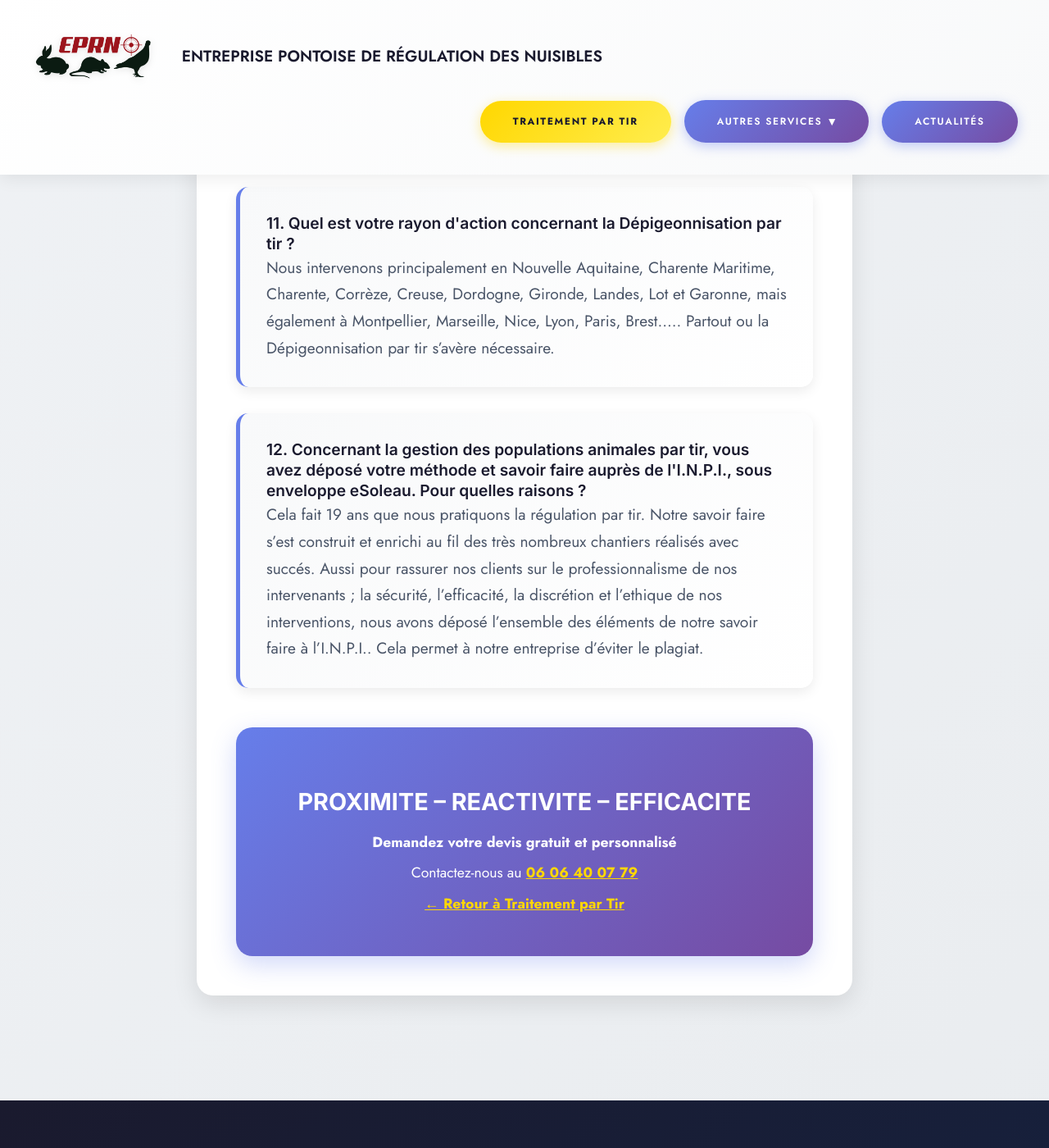
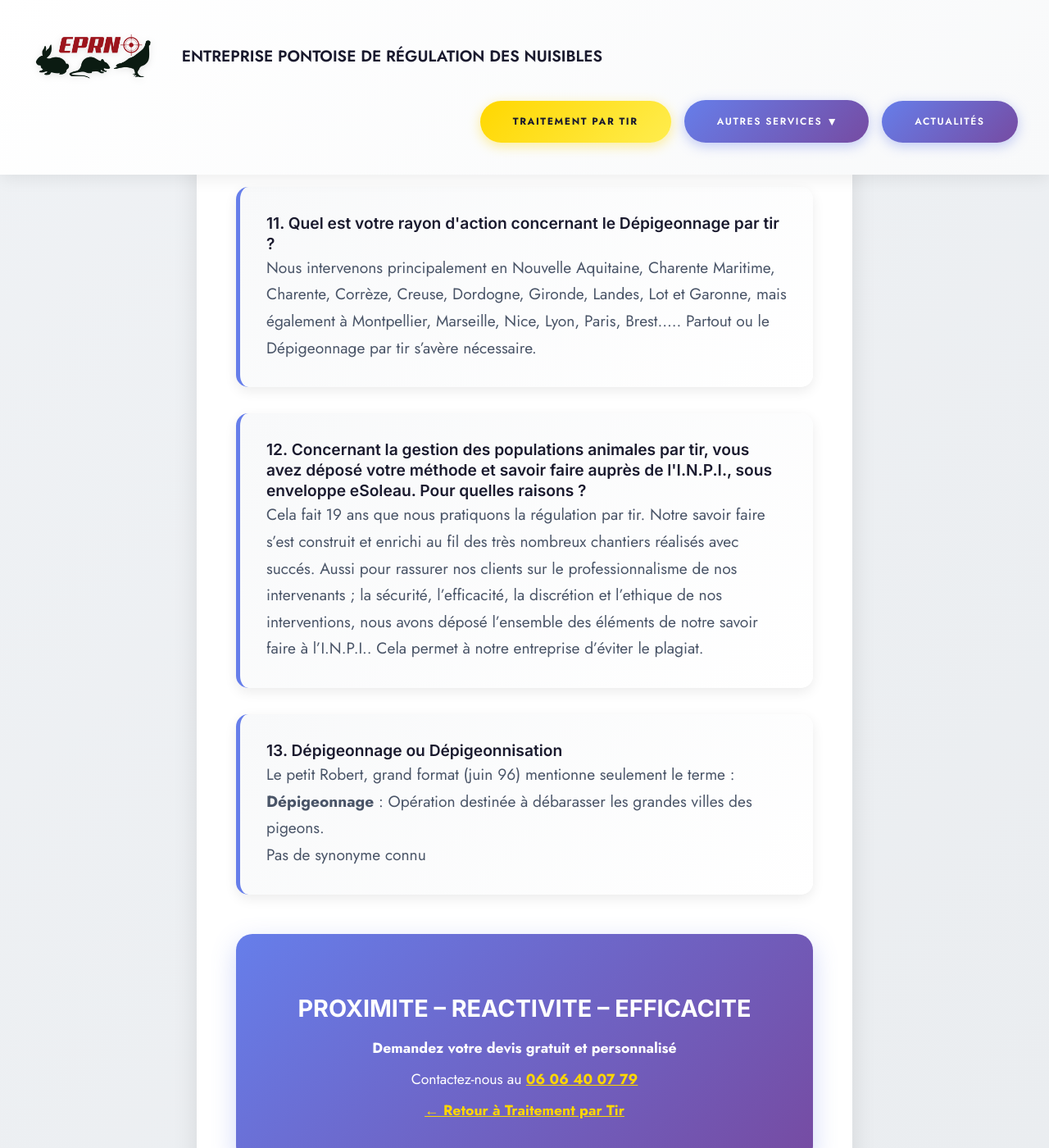
Before and after one commit to TheDoubleJo/eprn, a Jekyll site: the page built from faq-traitement-tir.html, in a window 1280 px wide and 1400 px high, scrolled down 3028 px. Shown: the whole window at 82% size. Built offline with Jekyll 4.4.1, drawn with Linux system fonts in a browser that asks for light colours; some of the changed text lies outside the part shown.

Commit message:
Update FAQ “faq-traitement-tir”

```diff
--- a/faq-traitement-tir.html
+++ b/faq-traitement-tir.html
@@ -1,17 +1,17 @@
 ---
 layout: default
 title: FAQ Traitement par Tir - EPRN
-description: Questions fréquentes sur le traitement sanitaire par tir en Charente-Maritime. Dépigeonisation, régulation de la faune sauvage, tir létal et non létal.
+description: Questions fréquentes sur le traitement sanitaire par tir en Charente-Maritime. Dépigeonnage, régulation de la faune sauvage, tir létal et non létal.
 faq_items:
   - question: Qu'est-ce que le traitement sanitaire par tir ?
     answer: Le traitement sanitaire par tir est une méthode de **régulation des populations animales** indésirables ou déséquilibrées qui engendrent des nuisances notemment des risques de transmission de zoonoses à l'homme. Il s'applique à la faune sauvage, aux animaux d'élevage échappés ou aux espèces envahissantes causant des dégâts importants. C'est notre **activité principale** chez EPRN.
   - question: Quelles sont les différences entre tir létal et tir non létal ?
     answer: "**Tir létal** : utilisé quand la population est invasive ou trop importante et représente un danger pour l'écosystème, la santé publique, les cultures ou la sécurité. Permet de rétablir rapidement un équilibre naturel.**Tir non létal** : Surtout pour les espèces échappées ou dangereuses, nous utilisons la télé-injection avec fusil hypodermique pour les endormir sans stress et sans causer de dommages permanents."
   - question: Quelles espèces peuvent être régulées par tir ?
-    answer: "Nous intervenons principalement pour la **dépigeonisation et la dératisation**, mais aussi pour la régulation de la faune sauvage problématique : sangliers, corvidés, renards, ragondins, et autres espèces classées susceptibles d'occasionner des dégats et en surnombre, selon la réglementation en vigueur."
+    answer: "Nous intervenons principalement pour le **dépigeonnage et la dératisation**, mais aussi pour la régulation de la faune sauvage problématique : sangliers, corvidés, renards, ragondins, et autres espèces classées susceptibles d'occasionner des dégats et en surnombre, selon la réglementation en vigueur."
   - question: Le traitement par tir est-il légal ?
     answer: Oui, nos interventions sont parfaitement **encadrées par la loi**. Nous respectons les réglementations communales, préfectorales, ministérielles, les saisons, les statuts de chaque espèce et les quotas réglementaires. Quelque soit notre client, nous définissons ensemble les modalités d'intervention.
-  - question: Comment se déroule une intervention de dépigeonisation ?
+  - question: Comment se déroule une intervention de dépigeonnage ?
     answer: Nous commençons par une **évaluation de la situation** pour identifier l'ampleur du problème. Ensuite, nous mettons en œuvre la **régulation des populations** par tir, souvent en horaires décalés pour limiter les nuisances. Nous assurons un **suivi** pour évaluer l'efficacité et adapter nos méthodes si nécessaire.
   - question: Intervenez-vous la nuit ou le week-end ?
     answer: Oui, nous sommes **à votre écoute tous les jours, soirs et week-end**. Nous intervenons souvent en horaires décalés pour garantir l'efficacité et la discrétion de nos opérations. Une réponse à votre problématique vous sera proposée dans les 48 heures.
@@ -23,10 +23,17 @@ faq_items:
     answer: Oui, nous proposons des **formations et conseils** aux particuliers et aux entreprises sur les meilleures pratiques pour prévenir les invasions et installations d'animaux indésirables. Nous partageons notre expertise pour vous aider à long terme.
   - question: Comment obtenir un devis pour une régulation par tir ?
     answer: Contactez-nous au [06 06 40 07 79](tel:0606400779) pour décrire votre situation. Nous effectuons une **évaluation détaillée** de la problématique, puis nous vous proposons un plan d'action adapté avec un devis personnalisé. Nous travaillons avec des particuliers, des entreprises et des collectivités.
-  - question: Quel est votre rayon d'action concernant la Dépigeonnisation par tir ?
-    answer: Nous intervenons principalement en Nouvelle Aquitaine, Charente Maritime, Charente, Corrèze, Creuse, Dordogne, Gironde, Landes, Lot et Garonne,  mais également à Montpellier, Marseille, Nice, Lyon, Paris, Brest..... Partout ou la Dépigeonnisation par tir s'avère nécessaire.
+  - question: Quel est votre rayon d'action concernant le Dépigeonnage par tir ?
+    answer: Nous intervenons principalement en Nouvelle Aquitaine, Charente Maritime, Charente, Corrèze, Creuse, Dordogne, Gironde, Landes, Lot et Garonne,  mais également à Montpellier, Marseille, Nice, Lyon, Paris, Brest..... Partout ou le Dépigeonnage par tir s'avère nécessaire.
   - question: Concernant la gestion des populations animales par tir, vous avez déposé votre méthode et savoir faire auprès de l'I.N.P.I., sous enveloppe eSoleau. Pour quelles raisons ?
     answer: Cela fait 19 ans que nous pratiquons la régulation par tir. Notre savoir faire s'est construit et enrichi au fil des très nombreux chantiers réalisés avec succés. Aussi pour rassurer nos clients sur le professionnalisme de nos intervenants ; la sécurité, l'efficacité, la discrétion et l'ethique de nos interventions, nous avons déposé l'ensemble des éléments de notre savoir faire à l'I.N.P.I.. Cela permet à notre entreprise d'éviter le plagiat.
+  - question: Dépigeonnage ou Dépigeonnisation
+    answer: |-
+      Le petit Robert, grand format (juin 96) mentionne seulement le terme :
+
+      **Dépigeonnage** : Opération destinée à débarasser les grandes villes des pigeons.
+
+      Pas de synonyme connu
 ---
 
 <!-- Schema.org markup for FAQPage -->
```
